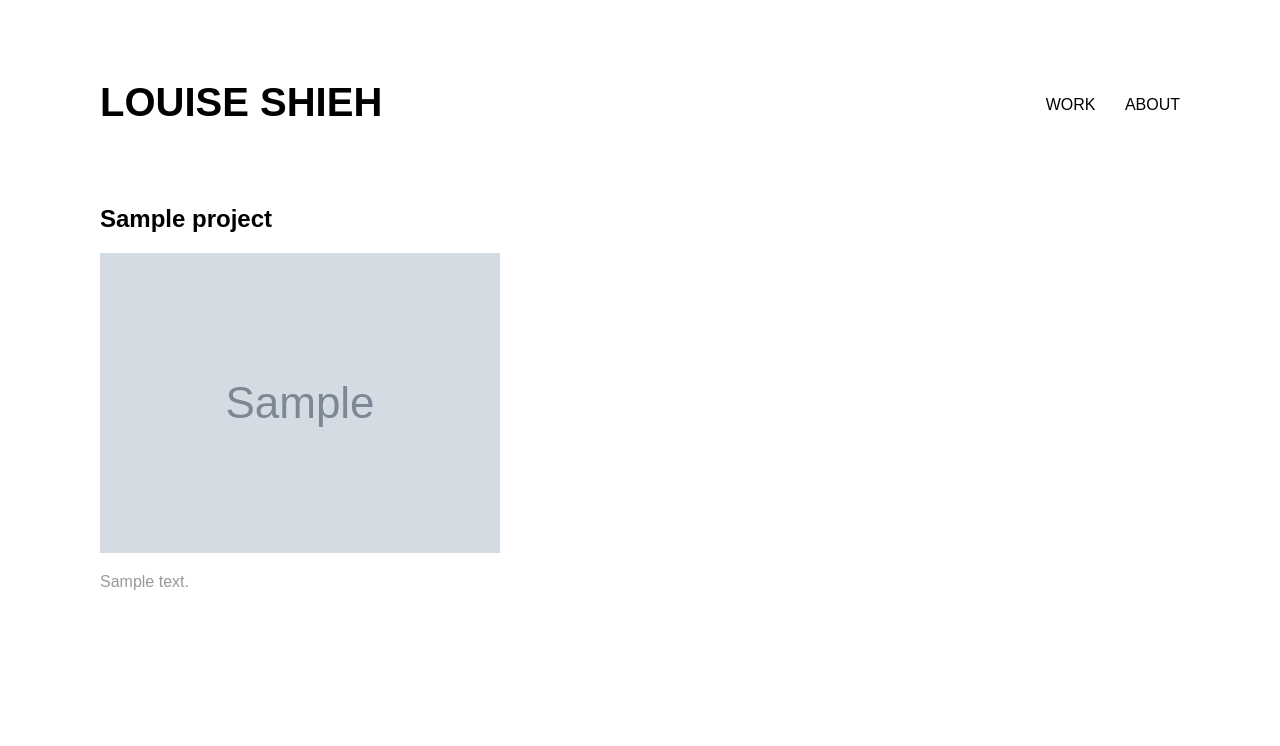
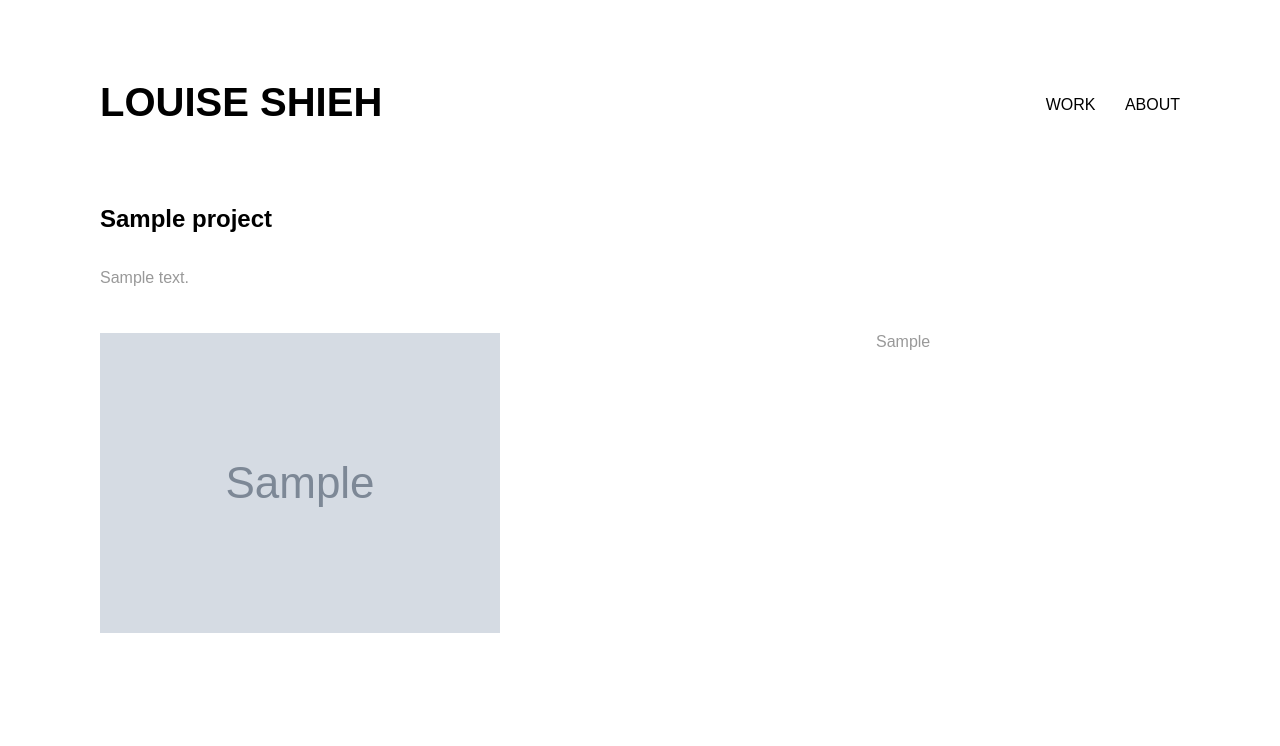
Before and after one commit to xtine/louiseshieh.com, a Django app: a page that uses portfolio/templates/project.html in a window 1280 px wide. Shown: the top 746 px of the page. Run offline with Django 3.2, Linux system fonts and the light colour scheme; tables that the repository leaves empty hold one stand-in row (values such as "Sample post"); grey boxes marked "Sample" are stand-in pictures; some web fonts are replaced.

Commit message:
set media rows for projects

```diff
--- a/portfolio/models.py
+++ b/portfolio/models.py
@@ -10,7 +10,6 @@ class Project(models.Model):
     title = models.CharField(max_length=200, blank=False)
     description = models.TextField(blank=True)
     home_page_image = models.ImageField(upload_to='project/', blank=False)
-    featured_image = models.ImageField(upload_to='project/', blank=False)
     home_page_order = models.IntegerField(blank=False)
 
     def home_page_image_preview(self):
@@ -22,17 +21,21 @@ class Project(models.Model):
     home_page_image_preview.short_description = 'Home page image preview'
     home_page_image_preview.allow_tags = True
 
-    def featured_image_preview(self):
-        if self.featured_image:
-            return mark_safe("""<img src="%s%s" />""" % (settings.MEDIA_URL, self.featured_image))
-        else:
-            return ""
+    def __str__(self):
+        return self.title
 
-    featured_image_preview.short_description = 'Featured image preview'
-    featured_image_preview.allow_tags = True
+
+class ProjectMedia(models.Model):
+    project = models.ForeignKey('Project')
+    image = models.ImageField(upload_to='project/', blank=True, help_text='Uploading an image will override the video embed.')
+    video = models.CharField(max_length=100, blank=True, help_text='Vimeo ID.<br>Example: ID is 123 if url is https://www.vimeo.com/123')
+    copy = models.TextField(blank=True)
+
+    class Meta:
+        verbose_name_plural = 'Project Media'
 
     def __str__(self):
-        return self.title
+        return self.project.title
 
 
 class AboutPage(models.Model):
--- a/portfolio/templates/project.html
+++ b/portfolio/templates/project.html
@@ -3,11 +3,28 @@
 {% block content %}
         <div class="content project-detail">
           <h2>{{ project.title }}</h2>
-
-          <img src="{{ project.featured_image.url }}" alt="{{ project.title }}">
-
           {% if project.description %}
             <p>{{ project.description }}</p>
           {% endif %}
+
+          <ul>
+          {% for media in project.projectmedia_set.all %}
+            <li>
+              <div class="media">
+                {% if media.image %}
+                <img src="{{ media.image.url }}" alt="">
+                {% else %}
+                <div class="embed-container">
+                  <iframe src="https://player.vimeo.com/video/{{ media.video }}" frameborder="0" webkitallowfullscreen mozallowfullscreen allowfullscreen></iframe>
+                </div>
+                {% endif %}
+              </div>
+              <div class="copy">
+                {{ media.copy }}
+              </div>
+            </li>
+          {% endfor %}
+          </ul>
+
         </div>
 {% endblock content %}
--- a/static/css/styles.css
+++ b/static/css/styles.css
@@ -3,7 +3,7 @@ html {
 }
 
 body {
-  background: #FFFFFF;
+  background: ##fcfcfc;
   color: #999;
   margin: 0;
   font-weight: 200;
@@ -88,8 +88,51 @@ nav li.current {
 }
 
 
+.project-detail ul {
+  margin: 0;
+  padding: 0;
+}
+
+.project-detail ul li {
+  list-style: none;
+  padding: 30px 0;
+  display: flex;
+  flex-direction: row;
+  flex-wrap: wrap;
+}
+
+.project-detail .media {
+  width: 70%;
+}
+
+.embed-container {
+  position: relative;
+  padding-bottom: 56.25%;
+  overflow: hidden;
+  max-width: 100%;
+  height: 0;
+}
+
+.embed-container iframe,
+.embed-container object,
+.embed-container embed {
+  position: absolute;
+  top: 0;
+  left: 0;
+  width: 100%;
+  height: 100%;
+}
+
+.project-detail iframe {
+  width: 100%;
+}
+
 .project-detail img {
   max-width: 100%;
+}
+
+.project-detail .copy {
+  padding: 0 20px;
 }
 
 
@@ -144,4 +187,16 @@ nav li.current {
   .projects .project img {
     height: auto;
   }
+
+  .project-detail ul li {
+    display: block;
+  }
+
+  .project-detail ul li .media {
+    width: 100%;
+  }
+
+  .project-detail ul li .copy {
+    padding: 20px 0;
+  }
 }
```
Also changed, not shown: portfolio/admin.py (+22 -3 lines), portfolio/migrations/0003_auto_20180324_0036.py (added), portfolio/migrations/0004_auto_20180324_0042.py (added), portfolio/migrations/0005_auto_20180324_0044.py (added).
